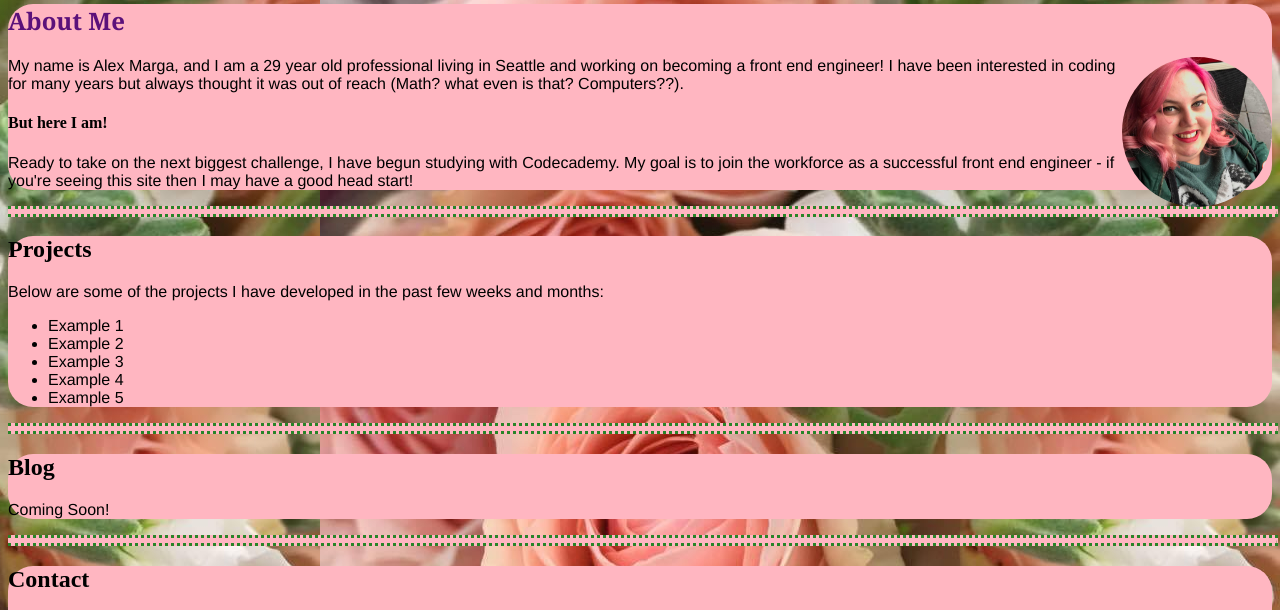
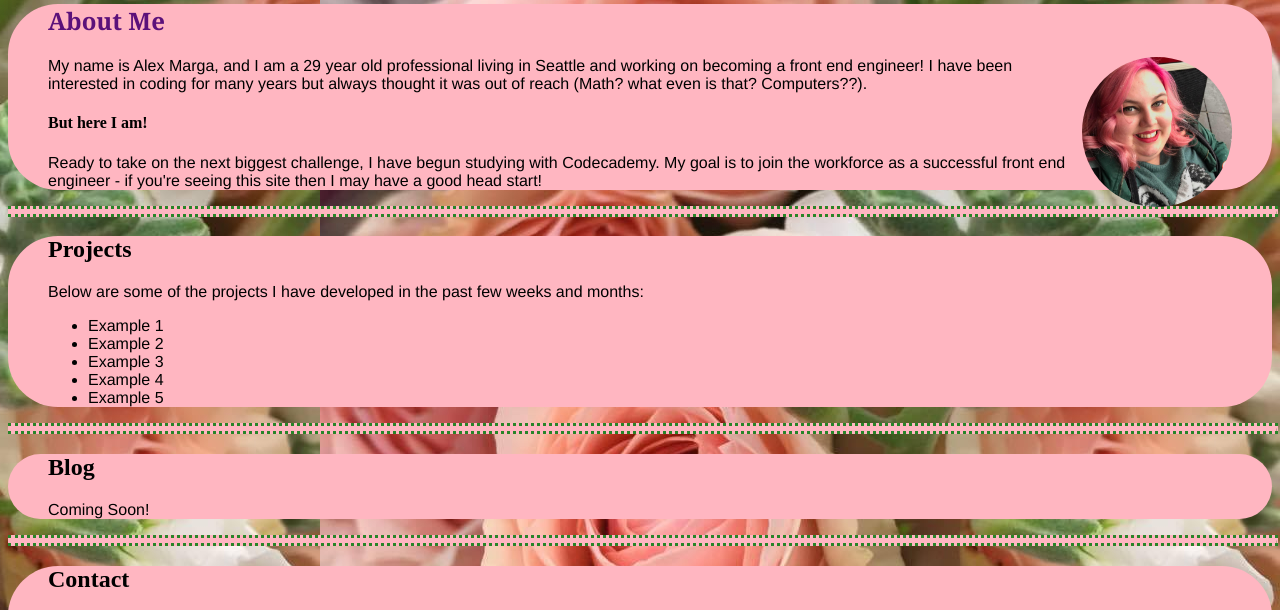
Before and after one commit to rolypolyparty/rolypolyparty.github.io, a plain HTML site: page index.html in a window 1280 px wide. Shown: the part 191-801 px from the top of the page. Drawn offline with Linux system fonts and the light colour scheme.

Commit message:
Update index.css

```diff
--- a/Resources/css/index.css
+++ b/Resources/css/index.css
@@ -38,7 +38,8 @@ nav a {
 
 .sectiontitle {
     background-color:lightpink;
-    border-radius: 25px;
+    border-radius: 50px;
+    padding: 0 40px;
 }
 
 #About h2 {
```
